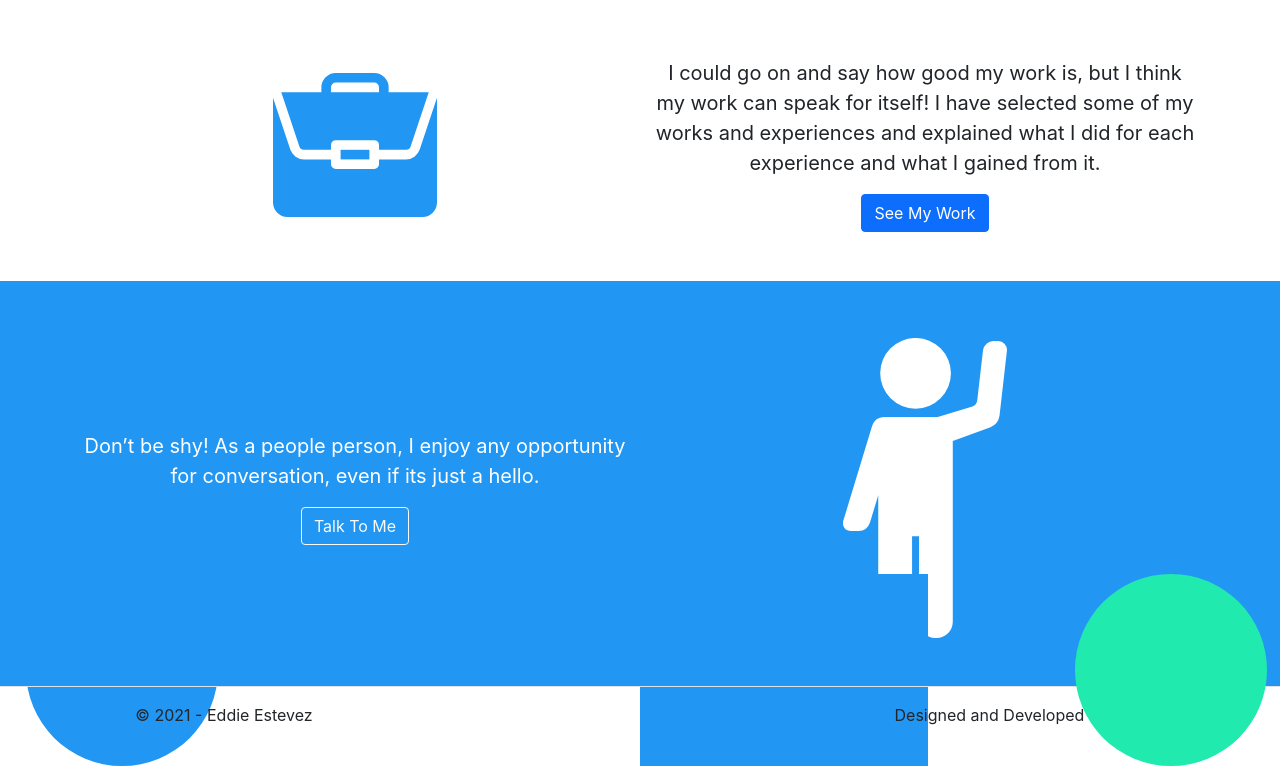
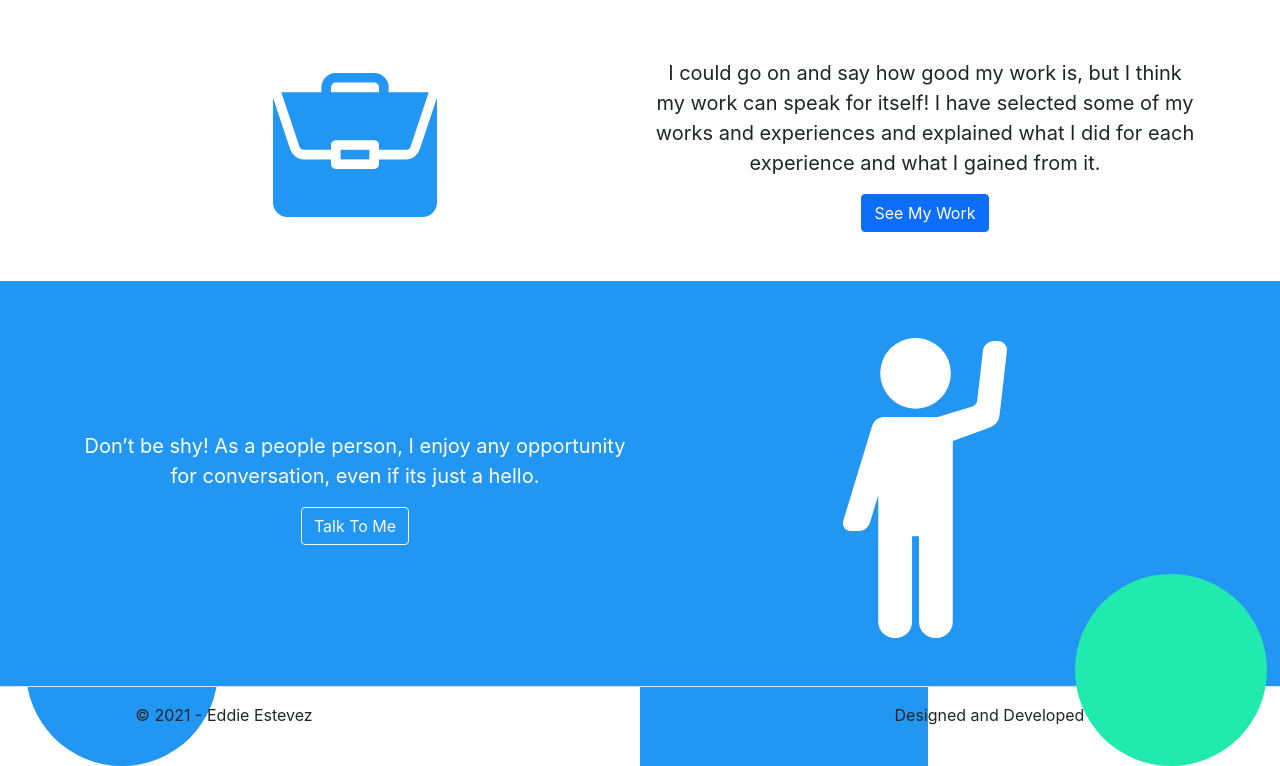
Before and after one commit to eestevez123/eddieEstevezPortfolio, a React (Create React App) app: page / in a window 1280 px wide. Shown: the part 1702-2468 px from the top of the page. Built offline with nearby package versions, Linux system fonts and the light colour scheme.

Commit message:
added some animations to home page

```diff
--- a/src/pages/HomePage.js
+++ b/src/pages/HomePage.js
@@ -6,6 +6,7 @@ import "./HomePage.css"
 import Hero from "../components/Hero";
 import { motion } from "framer-motion"
 import InteractiveShapes from "../components/InteractiveShapes";
+import Fade from 'react-reveal/Fade';
 
 import softwareIcon from "../images/homePage/softwareDevIcon.svg";
 import designerIcon from "../images/homePage/designerIcon.svg";
@@ -150,9 +151,12 @@ function HomePage(props) {
 
         <div className="container content-justify-center text-center align-items-center mt-5">
             <div className="row align-items-center">
+                <Fade left>
                 <div className="col-md-6">
                     <img src={workIcon} alt="Briefcase" className="img-fluid workImage m-3"/>
                 </div>
+                </Fade>
+                <Fade right>
                 <div className="col-md-6">
                     <p className="fs-5">I could go on and say how good my work is, but I think my work can speak for itself! I have selected some of my works and experiences and explained
                         what I did for each experience and what I gained from it. </p>
@@ -160,6 +164,7 @@ function HomePage(props) {
                             <button type="button" className="btn btn-primary">See My Work</button>
                         </Link>
                 </div>
+                </Fade>
             </div>
         </div>
 
@@ -167,15 +172,19 @@ function HomePage(props) {
         <div className="container-fluid bg-myBlue text-white mt-5 p-5">
             <div className="container content-justify-center text-center align-items-center">
                 <div className="row align-items-center">
+                <Fade bottom>
                     <div className="col-md-6 order-md-2">
                         <img src={greetingIcon} alt="Stick Figure Saying Hello" className="img-fluid workImage"/>
                     </div>
+                </Fade>
+                <Fade bottom>
                     <div className="col-md-6 order-md-1">
                         <p className="fs-5">Don’t be shy! As a people person, I enjoy any opportunity for conversation, even if its just a hello. </p>
                         <Link to="/letsconnect">
                                 <button type="button" className="btn btn-outline-light">Talk To Me</button>
                         </Link>
                     </div>
+                    </Fade>
                 </div>
             </div>
 
```
